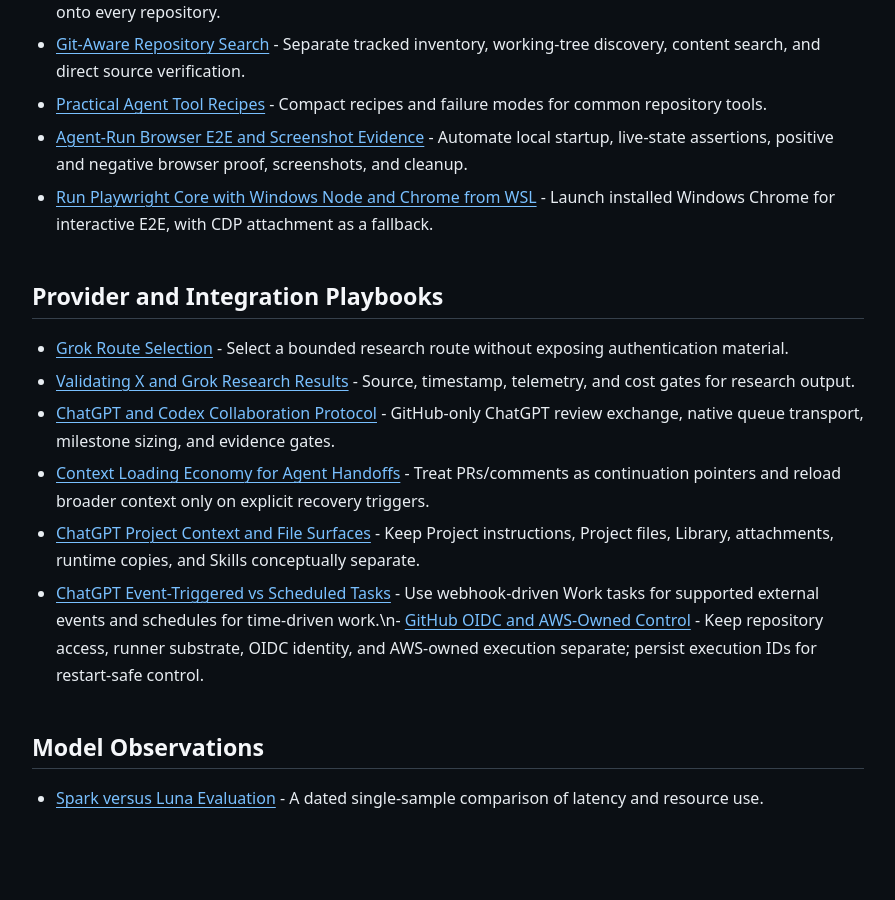
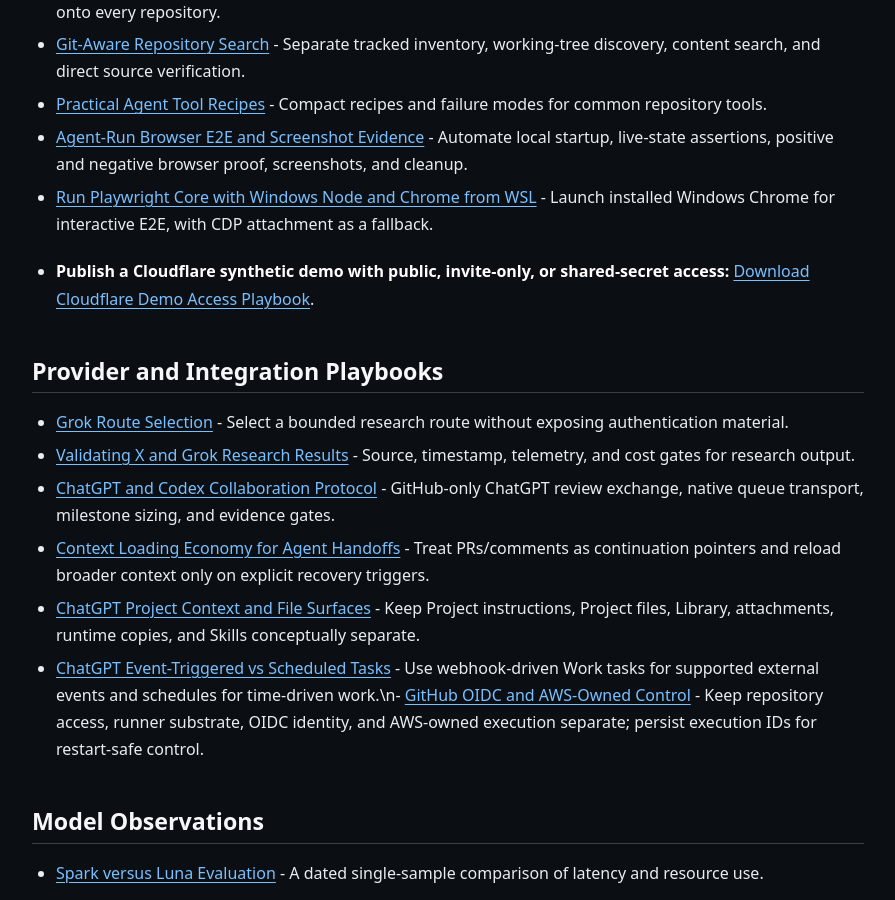
Before and after one commit to amitkarpe/agent-os, a Jekyll site: the page built from kb/index.md, in a window 1280 px wide and 900 px high, scrolled down 2398 px. Shown: the whole window, without its empty margins (192-1087 px from the left). Built offline with Jekyll 4.4.1, drawn with Linux system fonts in a browser that asks for light colours; our own code applies the rules of GitHub Pages for plain Markdown files.

Commit message:
docs(kb): index Cloudflare demo publication playbook

```diff
--- a/kb/index.md
+++ b/kb/index.md
@@ -61,6 +61,8 @@
 - [Agent-Run Browser E2E and Screenshot Evidence](playbooks/tools/agent-run-browser-e2e-screenshot-evidence.md) - Automate local startup, live-state assertions, positive and negative browser proof, screenshots, and cleanup.
 - [Run Playwright Core with Windows Node and Chrome from WSL](playbooks/tools/agent-run-playwright-core-wsl.md) - Launch installed Windows Chrome for interactive E2E, with CDP attachment as a fallback.
 
+- **Publish a Cloudflare synthetic demo with public, invite-only, or shared-secret access:** [Download Cloudflare Demo Access Playbook](playbooks/integrations/Download%20Cloudflare%20Demo%20Access%20Playbook.md).
+
 ## Provider and Integration Playbooks
 
 - [Grok Route Selection](playbooks/providers/hermes-grok-route-selection.md) - Select a bounded research route without exposing authentication material.
```
